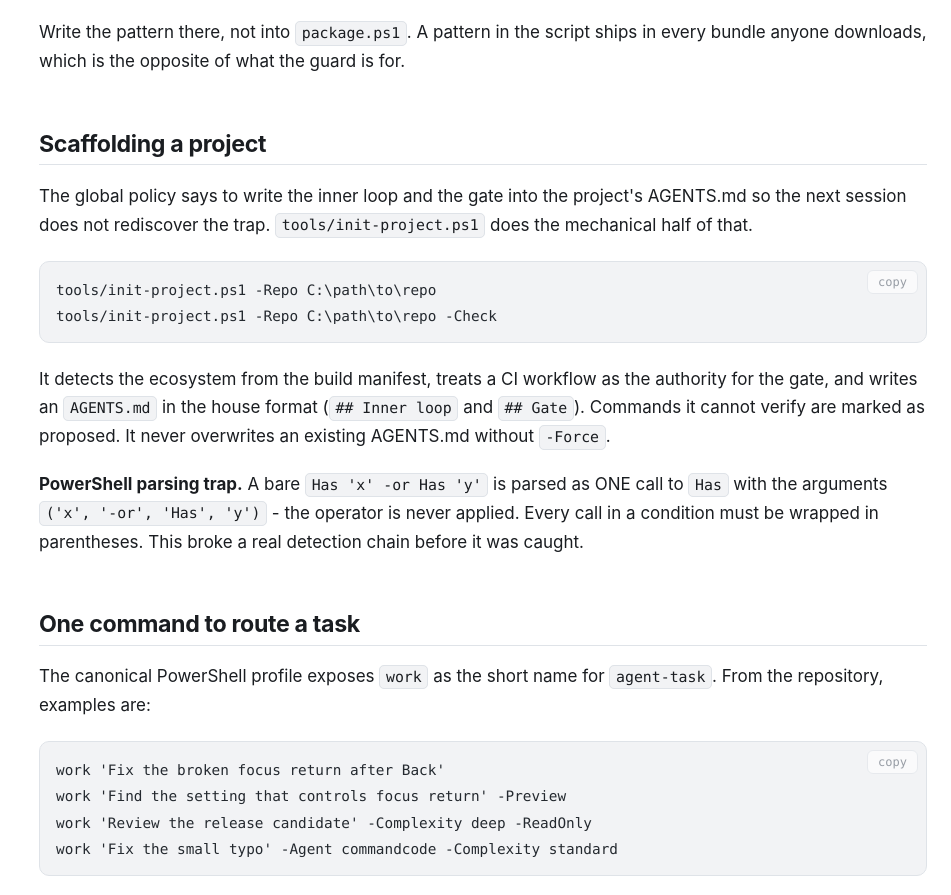
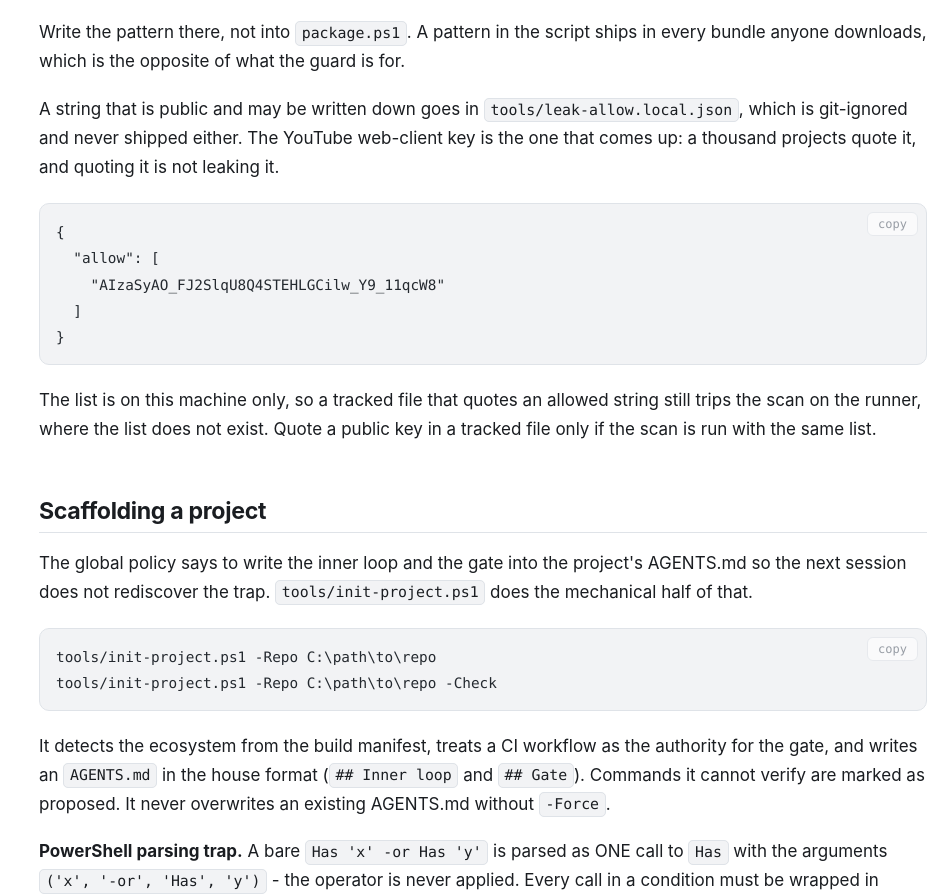
Before and after one commit to thebetterfarhan/self-healing-coding-workflow, a plain HTML site: page html/agent-setup.html in a window 1280 px wide. Shown: the part 2743-3638 px from the top of the page, without its empty margins (329-1280 px from the left). Drawn offline with Linux system fonts and the light colour scheme.

Commit message:
fix: a public string can be allowed, so it can be written down
The scanner could say that something matches a secret pattern, but not that the match is a string the world already knows - the YouTube web-client key, for one, which a thousand projects quote. The handover had to describe it instead of naming it, which is worse for the reader.

tools/leak-allow.local.json is the other side of leak-patterns.local.json: strings that are public and may be written down. It is git-ignored and never shipped. The list is on this machine only, so a tracked file that quotes an allowed string still trips the scan on the runner.

```diff
--- a/html/agent-setup.html
+++ b/html/agent-setup.html
@@ -291,6 +291,19 @@ git-ignored and never shipped:</p>
 <p>Write the pattern there, not into <code>package.ps1</code>. A pattern in the script ships
 in every bundle anyone downloads, which is the opposite of what the guard is
 for.</p>
+<p>A string that is public and may be written down goes in
+<code>tools/leak-allow.local.json</code>, which is git-ignored and never shipped either.
+The YouTube web-client key is the one that comes up: a thousand projects
+quote it, and quoting it is not leaking it.</p>
+<pre><code class="language-json">{
+  "allow": [
+    "AIzaSyAO_FJ2SlqU8Q4STEHLGCilw_Y9_11qcW8"
+  ]
+}</code></pre>
+<p>The list is on this machine only, so a tracked file that quotes an allowed
+string still trips the scan on the runner, where the list does not exist.
+Quote a public key in a tracked file only if the scan is run with the same
+list.</p>
 <h2 id="scaffolding-a-project">Scaffolding a project</h2>
 <p>The global policy says to write the inner loop and the gate into the project&#39;s
 AGENTS.md so the next session does not rediscover the trap.
```
Also changed, not shown: html/index.html (+1 -1 lines), tools/AGENT-SETUP.md (+18 -0 lines), 2 other files.
